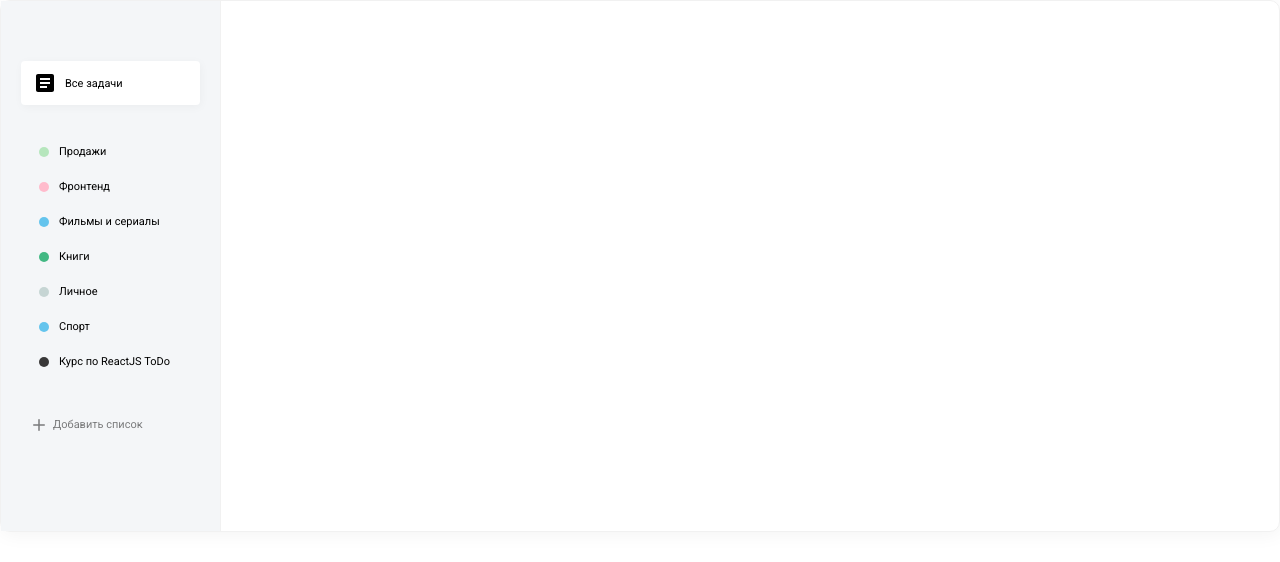
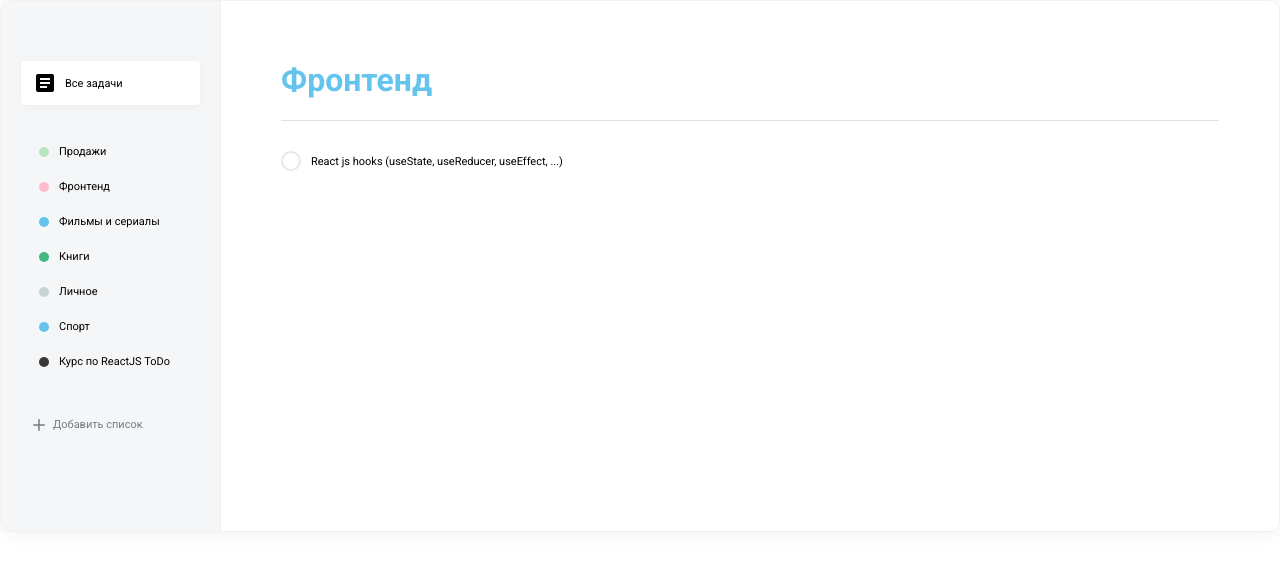
Before and after one commit to freetimezp/todolist, a React (Create React App) app: page / in a window 1280 px wide. Shown: the top 562 px of the page. Built offline with nearby package versions, Linux system fonts and the light colour scheme.

Commit message:
React-js. Add new component Tasks. Add custom checkbox.

```diff
--- a/src/App.js
+++ b/src/App.js
@@ -1,8 +1,11 @@
 import React, {useState} from 'react';
+
 import List from "./components/List/List";
 import AddList from "./components/AddList/AddList";
+import Tasks from "./components/Tasks/Tasks";
 
 import DB from './assets/DB.json';
+
 
 function App() {
     const [lists, setLists] = useState(
@@ -53,7 +56,7 @@
                 <AddList onAddListItem={onAddListItem} colors={DB.colors} />
             </div>
             <div className="todo__tasks">
-
+                <Tasks />
             </div>
         </div>
     );
--- /dev/null
+++ b/src/components/Tasks/Tasks.jsx
@@ -0,0 +1,43 @@
+import React from 'react';
+
+import './Tasks.scss';
+
+import editSvg from '../../assets/img/edit.svg';
+
+const Tasks = () => {
+    return (
+        <div className="tasks">
+            <h2 className="tasks__title">
+                Фронтенд
+                <img src={editSvg} alt="edit icon" />
+            </h2>
+            <div className="tasks__items">
+                <div className="tasks__items-row">
+                    <div className="checkbox">
+                        <input id="check" type="checkbox"/>
+                        <label htmlFor="check">
+                            <svg
+                                width="11"
+                                height="8"
+                                viewBox="0 0 11 8"
+                                fill="none"
+                                xmlns="http://www.w3.org/2000/svg"
+                            >
+                                <path
+                                    d="M9.29999 1.20001L3.79999 6.70001L1.29999 4.20001"
+                                    stroke="#f2f2f2"
+                                    strokeWidth="1.5"
+                                    strokeLinecap="round"
+                                    strokeLinejoin="round"
+                                />
+                            </svg>
+                        </label>
+                    </div>
+                    <p>React js hooks (useState, useReducer, useEffect, ...)</p>
+                </div>
+            </div>
+        </div>
+    );
+}
+
+export default Tasks;
--- /dev/null
+++ b/src/components/Tasks/Tasks.scss
@@ -0,0 +1,82 @@
+.tasks {
+  &__title {
+    padding-bottom: 20px;
+    font-weight: bold;
+    font-size: 32px;
+    line-height: 39px;
+    color: #64c4ed;
+    border-bottom: 1px solid #e2dfdf;
+    &:hover {
+      img {
+        opacity: 0.2;
+      }
+    }
+  }
+
+  &__items {
+    margin-top: 30px;
+    &-row {
+      display: flex;
+      align-items: center;
+      p {
+        margin-left: 10px;
+      }
+    }
+  }
+
+  img {
+    width: 20px;
+    height: 20px;
+    opacity: 0;
+    cursor: pointer;
+    margin-left: 15px;
+    &:hover {
+      opacity: 0.8;
+    }
+  }
+
+  .checkbox {
+    input {
+      display: none;
+    }
+
+    input:checked + label { // when custom checkbox is active
+      background-color: #4dd599;
+      border-color: #4dd599;
+      svg {
+        opacity: 1;
+        path {
+          stroke: #fff;
+        }
+      }
+    }
+
+    &:hover {
+      label {
+        background-color: #f2f2f2;
+        border-color: #f2f2f2;
+        svg {
+          opacity: 1;
+          path {
+            stroke: #b2b2b2;
+          }
+        }
+      }
+    }
+
+    label {
+      display: flex;
+      align-items: center;
+      justify-content: center;
+      border: 2px solid #e8e8e8;
+      border-radius: 50%;
+      width: 20px;
+      height: 20px;
+      cursor: pointer;
+      svg {
+        opacity: 0;
+      }
+    }
+
+  }
+}
--- a/src/index.scss
+++ b/src/index.scss
@@ -13,6 +13,7 @@
 }
 
 .todo {
+  display: flex;
   border: 1px solid #f1f1f1;
   border-radius: 10px;
   box-shadow: 1px 2px 20px #f3f3f3;
@@ -23,6 +24,10 @@
     width: 220px;
     height: calc(100% - 120px);
     border-right: 1px solid #f1f1f1;
+  }
+  &__tasks {
+    flex: 1;
+    padding: 60px;
   }
 }
 
```
Also changed, not shown: src/assets/img/edit.svg (added).
